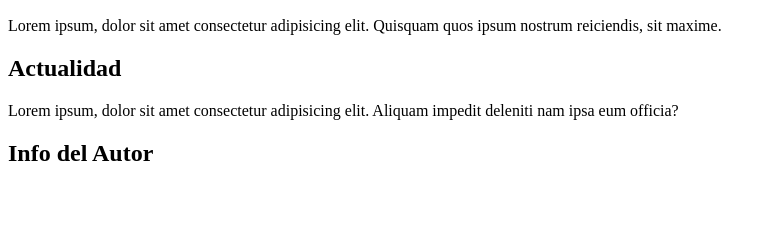
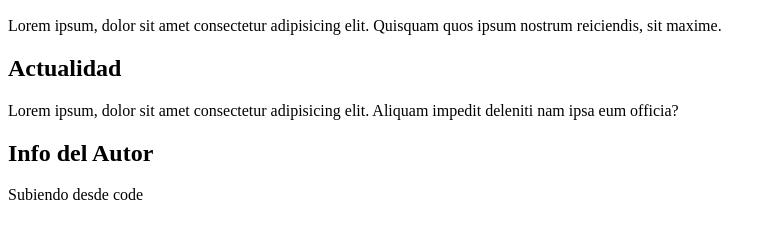
Before and after one commit to LuisSanchezRamos/demo-git-g29, a plain HTML site: page index.html in a window 1280 px wide. Shown: the part 110-348 px from the top of the page, without its empty margins (0-772 px from the left). Drawn offline with Linux system fonts and the light colour scheme.

Commit message:
agregando la linea subiendo desde code

```diff
--- a/index.html
+++ b/index.html
@@ -27,6 +27,7 @@
       </main>
 <aside>
   <h2>Info del Autor</h2>
+  <p>Subiendo desde code</p>
 </aside>
   </body>
 </html>
```
